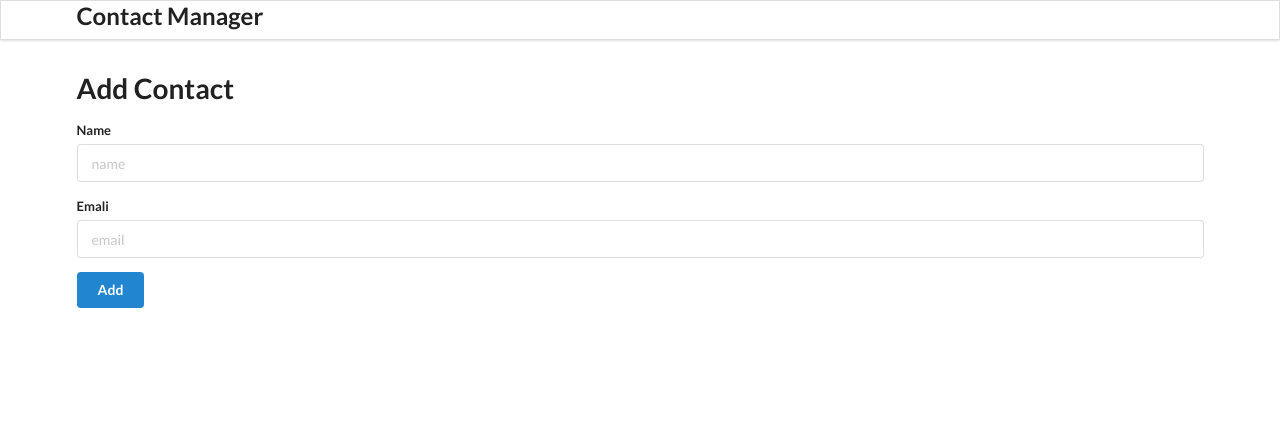
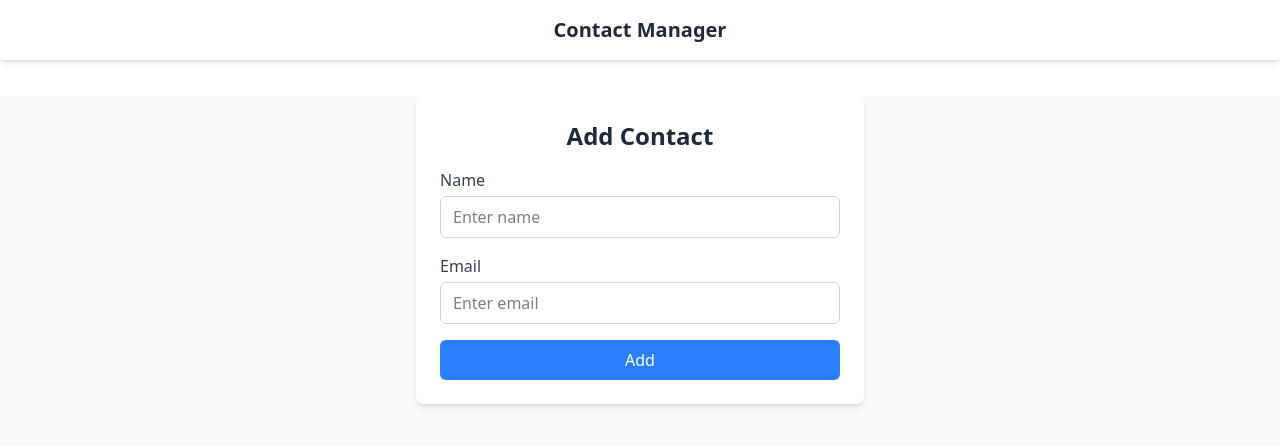
Before and after one commit to vyasan-6-6/Contact-Manager-App, a React (Vite) app: page / in a window 1280 px wide. Shown: the top 446 px of the page. Built offline with nearby package versions, Linux system fonts and the light colour scheme.

Commit message:
tailwindcss integrated

```diff
--- a/index.html
+++ b/index.html
@@ -4,13 +4,6 @@
     <meta charset="UTF-8" />
     <link rel="icon" type="image/svg+xml" href="/vite.svg" />
     <meta name="viewport" content="width=device-width, initial-scale=1.0" />
-    <link
-  rel="stylesheet"
-  href="https://cdn.jsdelivr.net/npm/semantic-ui@2.5.0/dist/semantic.min.css"
-/>
-
-<script src="https://cdn.jsdelivr.net/npm/jquery@3.6.0/dist/jquery.min.js"></script>
-<script src="https://cdn.jsdelivr.net/npm/semantic-ui@2.5.0/dist/semantic.min.js"></script>
 
     <title>contact-manager-app</title>
   </head>
--- a/src/components/AddContact.jsx
+++ b/src/components/AddContact.jsx
@@ -1,27 +1,65 @@
-import React, { Component } from 'react'
+import React, { Component } from "react";
 
 export class AddContact extends Component {
+  state = {
+    name: "",
+    email: "",
+  };
+
+  add = (e) => {
+    e.preventDefault();
+    const { name, email } = this.state;
+    if (!name.trim() || !email.trim()) {
+      alert("All fields are mandatory!");
+      return;
+    }
+    this.props.addContactHandler({
+      name: name.trim(),
+      email: email.trim(),
+    });
+    this.setState({ name: "", email: "" });
+  };
+
   render() {
     return (
-      <div className='ui main' style={{ marginTop: "5rem" }}>
+      <div className="bg-white p-6 rounded-lg shadow-md max-w-md mx-auto mt-6">
+        <h1 className="text-2xl font-semibold mb-4 text-gray-800 text-center">
+          Add Contact
+        </h1>
 
-  <h1>Add Contact</h1>
-            <form action="" className='ui form'>
-                <div className='field'>
-                    <label htmlFor="">Name</label>
-                    <input type="text" name='name' placeholder='name' />
-                </div>
-                <div className='field'>
-                    <label htmlFor="">Emali</label>
-                    <input type="email" name='email' placeholder='email' />
-                </div>
-                <button className='ui button blue'>Add</button>
-            </form>
-</div>
+        <form onSubmit={this.add} className="space-y-4">
+          <div className="flex flex-col">
+            <label className="mb-1 font-medium text-gray-700">Name</label>
+            <input
+              type="text"
+              placeholder="Enter name"
+              value={this.state.name}
+              onChange={(e) => this.setState({ name: e.target.value })}
+              className="border border-gray-300 rounded-md px-3 py-2 focus:outline-none focus:ring-2 focus:ring-blue-400"
+            />
+          </div>
 
+          <div className="flex flex-col">
+            <label className="mb-1 font-medium text-gray-700">Email</label>
+            <input
+              type="email"
+              placeholder="Enter email"
+              value={this.state.email}
+              onChange={(e) => this.setState({ email: e.target.value })}
+              className="border border-gray-300 rounded-md px-3 py-2 focus:outline-none focus:ring-2 focus:ring-blue-400"
+            />
+          </div>
 
-    )
+          <button
+            type="submit"
+            className="w-full bg-blue-500 hover:bg-blue-600 text-white font-medium py-2 rounded-md transition"
+          >
+            Add
+          </button>
+        </form>
+      </div>
+    );
   }
 }
 
-export default AddContact
+export default AddContact;
--- a/src/components/App.jsx
+++ b/src/components/App.jsx
@@ -1,42 +1,79 @@
 import Header from "./Header";
 import AddContact from "./AddContact";
 import ContactList from "./ContactList";
+import { useEffect, useState, useRef } from "react";
 
 function App() {
-  const contacts = [
-{
-    id:"1",
-    name:"vyasan",
-    email:"vyas@gmail.com"
-},
-{
-    id:"2",
-    name:"asan",
-    email:"as@gmail.com"
-},
-{
-    id:"3",
-    name:"nas",
-    email:"nas@gmail.com"
-},
-{
-    id:"4",
-    name:"gymis",
-    email:"gymis@gmail.com"
-},
-{
-    id:"5",
-    name:"juti",
-    email:"juti@gmail.com"
-},
-    ];
- return (
-  <div className="ui container">
-  <Header/>
-  <AddContact/>
-  <ContactList contacts={contacts}/>
-  </div>
- )
+  const LOCAL_STORAGE_KEY = "contacts";
+  const [contacts, setContacts] = useState([]);
+  const isInitialMount = useRef(true);
+
+  // Add contact
+  const addContactHandler = (co) => {
+    const contactWithId = {
+      ...co,
+      id: `${Date.now()}-${Math.floor(Math.random() * 10000)}`,
+    };
+    setContacts((pre) => [contactWithId, ...pre]);
+  };
+
+  // Remove contact
+  const removeContactHandler = (id) => {
+    setContacts((pre) => pre.filter((c) => c.id !== id));
+  };
+
+  // Load from localStorage on mount
+  useEffect(() => {
+    try {
+      const raw = localStorage.getItem(LOCAL_STORAGE_KEY);
+      if (!raw) return;
+
+      const retrieved = JSON.parse(raw);
+      if (Array.isArray(retrieved)) {
+        setContacts(retrieved);
+      } else if (retrieved && typeof retrieved === "object") {
+        setContacts([retrieved]);
+      } else {
+        setContacts([]);
+      }
+    } catch (err) {
+      console.error("Error parsing contacts:", err);
+      setContacts([]);
+    }
+  }, []);
+
+  // Save to localStorage on state change (guard first render)
+  useEffect(() => {
+    if (isInitialMount.current) {
+      isInitialMount.current = false;
+      return;
+    }
+    try {
+      localStorage.setItem(LOCAL_STORAGE_KEY, JSON.stringify(contacts));
+    } catch (err) {
+      console.error("Failed to save contacts:", err);
+    }
+  }, [contacts]);
+
+  return (
+    <div className="min-h-screen bg-gray-50">
+      {/* Fixed header */}
+      <Header />
+
+      {/* Main content with top padding to avoid overlap */}
+      <main className="max-w-3xl mx-auto mt-24 px-4">
+        {/* Add Contact Section */}
+        <div className="mb-8">
+          <AddContact addContactHandler={addContactHandler} />
+        </div>
+
+        {/* Contact List Section */}
+        <div>
+          <ContactList contacts={contacts} onDelete={removeContactHandler} />
+        </div>
+      </main>
+    </div>
+  );
 }
 
-export default App
+export default App;
--- a/src/components/ContactCard.jsx
+++ b/src/components/ContactCard.jsx
@@ -0,0 +1,34 @@
+import user from "../images/useravatar.png";
+
+const ContactCard = ({ contact, onDelete }) => {
+  if (!contact) return null;
+
+  const { id, name, email } = contact;
+
+  return (
+    <div
+      className="flex items-center gap-4 p-4 hover:bg-gray-50 transition"
+      key={id}
+    >
+      <img
+        src={user}
+        alt="user"
+        className="w-10 h-10 rounded-full object-cover"
+      />
+
+      <div className="flex flex-col">
+        <span className="font-medium text-gray-800">{name}</span>
+        <span className="text-gray-600 text-sm">{email}</span>
+      </div>
+
+      <button
+        className="ml-auto text-red-500 hover:text-red-600"
+        onClick={() => onDelete && onDelete(id)}
+      >
+        <i className="trash alternate outline icon"></i>
+      </button>
+    </div>
+  );
+};
+
+export default ContactCard;
--- a/src/components/ContactList.jsx
+++ b/src/components/ContactList.jsx
@@ -1,10 +1,19 @@
-  const ContactList = ({contacts}) => {
-    console.log(contacts);
-    // const renderContacts
+import ContactCard from "./ContactCard";
 
-   return (
-     <div className='ui celled list'>{contacts.name}</div>
-   )
- }
+const ContactList = ({ contacts, onDelete }) => {
+  const renderContactsList = contacts.map(contact => (
+    <ContactCard
+      key={contact.id}
+      contact={contact}
+      onDelete={onDelete}
+    />
+  ));
 
- export default ContactList;
+  return (
+    <div className="divide-y divide-gray-300 bg-white shadow rounded-lg">
+      {renderContactsList}
+    </div>
+  );
+};
+
+export default ContactList;
--- a/src/components/Header.jsx
+++ b/src/components/Header.jsx
@@ -1,13 +1,13 @@
-
 const Header = () => {
   return (
-   <div className="ui fixed menu">
-  <div className="ui container center aligned">
-    <h2>  Contact Manager</h2>
-  </div>
-</div>
-
-  )
-}
+    <div className="fixed top-0 left-0 w-full bg-white shadow-md z-10">
+      <div className="max-w-3xl mx-auto py-4 text-center">
+        <h2 className="text-xl font-semibold text-gray-800">
+          Contact Manager
+        </h2>
+      </div>
+    </div>
+  );
+};
 
 export default Header;
```
Also changed, not shown: src/images/useravatar.png (added).
